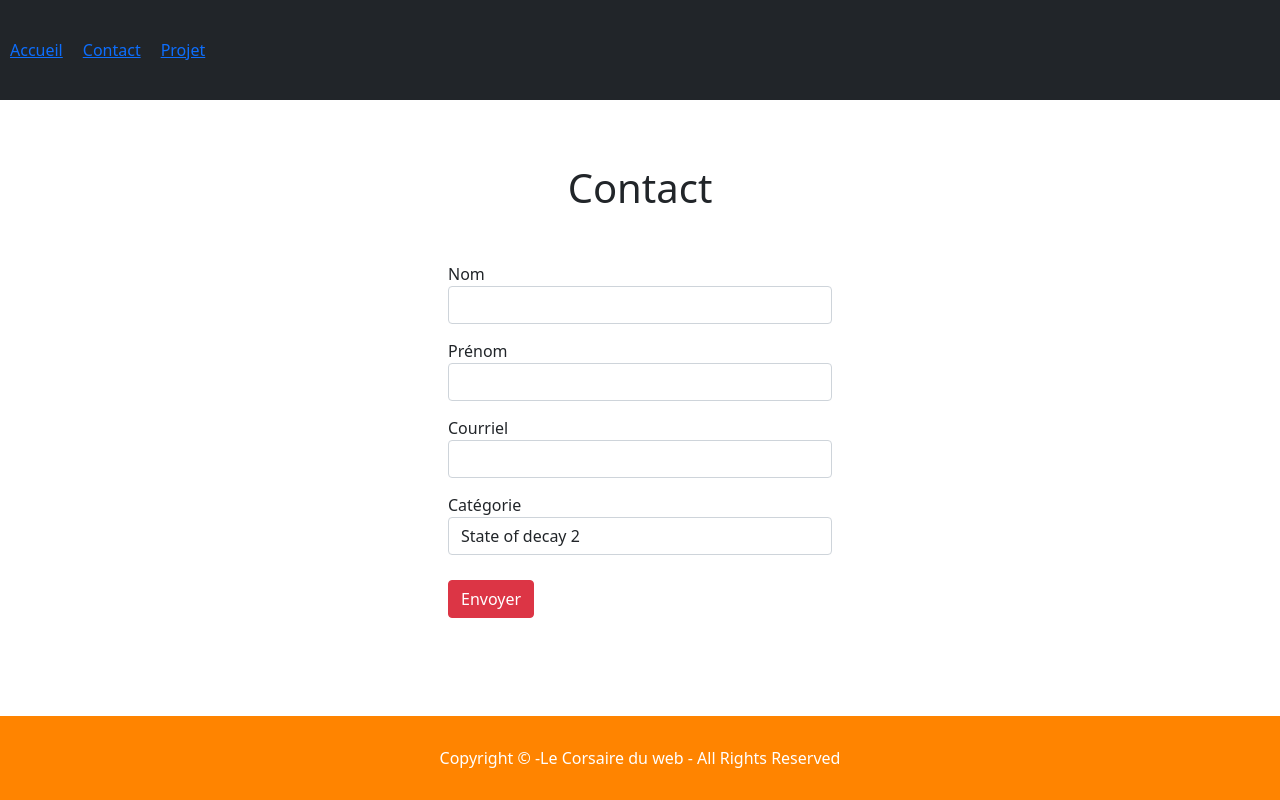
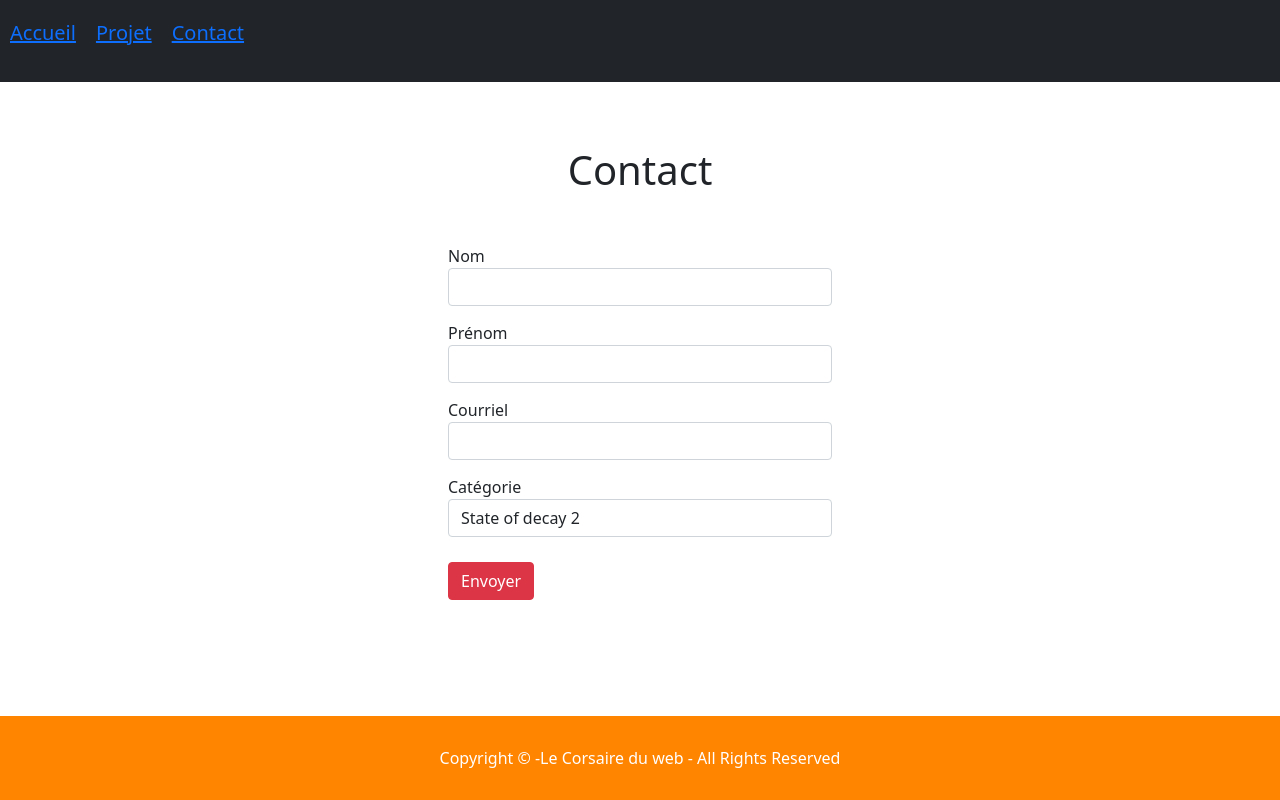
Before and after one commit to pepito24/pepito24.github.io, a Vue app in the folder 1017examen2erikpaquet/: page /#/contact in a window 1280 px wide. Built offline with nearby package versions, Linux system fonts and the light colour scheme.

Commit message:
mon menu avec vue router

```diff
--- a/1017examen2erikpaquet/src/components/Header.vue
+++ b/1017examen2erikpaquet/src/components/Header.vue
@@ -1,37 +1,39 @@
 <template>
   <div class="header">
     <nav class="navbar navbar-expand-lg navbar-dark bg-dark">
-        <div class="collapse navbar-collapse" id="navbarNav">
-            <ul class="navbar-nav">
-            <li class="nav-item active">
-               <router-link to="/">Accueil</router-link>
-            </li>
-            <li class="nav-item">
-               <router-link to="/contact">Contact</router-link>
-            </li>
-            <li class="nav-item">
-               <router-link to="/projet">Projet</router-link>
-            </li>
-            </ul>
-        </div>
+         <p v-for="item in menu" :key="item.name">
+           <router-link :to="{path:item.nom}" > {{item.nom}} </router-link>
+         </p>
     </nav>
 </div>
-
-
 </template>
 
 <script>
-export default {
+export default{
   name: "Header",
-};
+   data(){
+      return{
+      menu:[
+            {nom: "Accueil", path: "/"},
+            {nom: "Projet", path: "/projet"},
+            {nom: "Contact", path: "/contact",}
+         ],
+
+
+      }
+   }
+}
 </script>
 
+<style scoped>
 
-
-
-<style scoped>
 .header li{
  padding: 30px 10px;
 }
 
+p{
+ font-size: 20px;
+ padding:10px;
+}
+
 </style>
--- a/1017examen2erikpaquet/src/routes.js
+++ b/1017examen2erikpaquet/src/routes.js
@@ -6,6 +6,7 @@ import Projet from './views/Projet.vue';
 
 const routes = [
   { path: '/', component: Accueil },
+  { path: '/accueil', component: Accueil },
   { path: '/contact', component: Contact },
   { path: '/projet', component: Projet },
 ];
```
